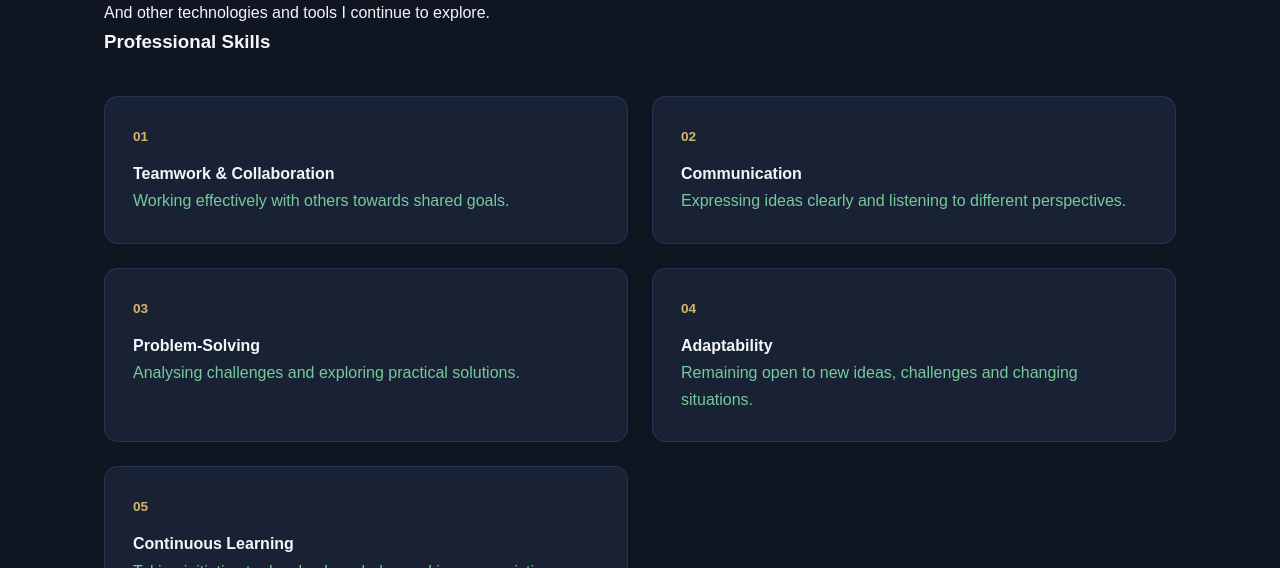
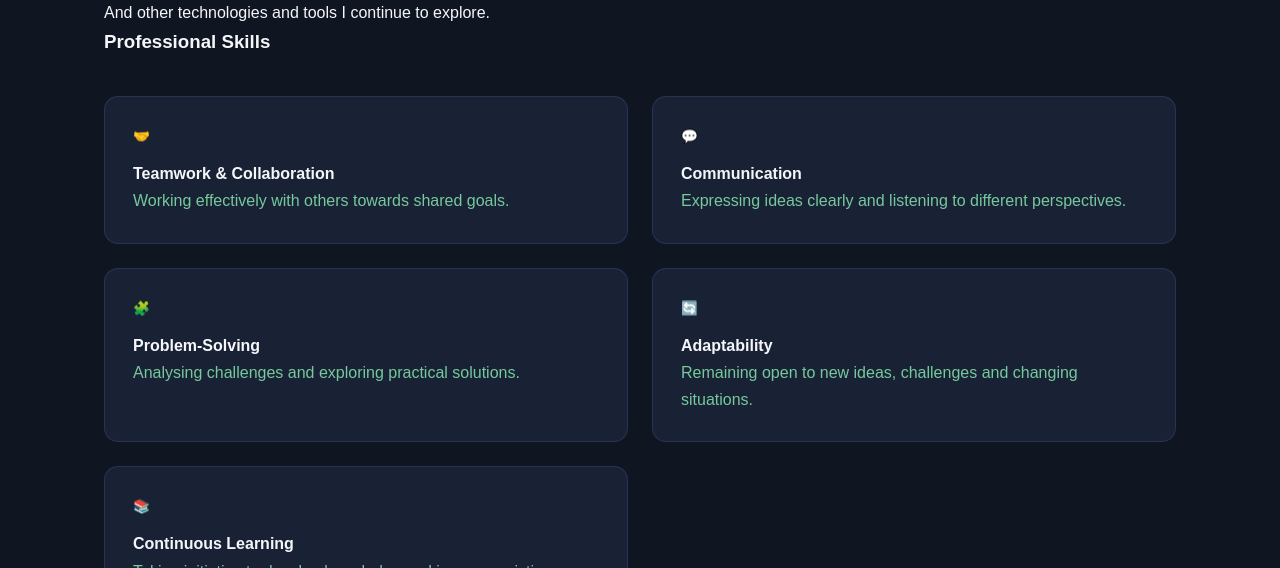
Before and after one commit to Iyinoluwa-art/stella-akinware-portfolio, a plain HTML site: page index.html in a window 1280 px wide. Shown: the part 3022-3590 px from the top of the page. Drawn offline with Linux system fonts and the light colour scheme.

Commit message:
Update index.html

```diff
--- a/index.html
+++ b/index.html
@@ -298,7 +298,7 @@
         <div class="skills-container">
 
             <article class="skill-card professional-card">
-                <span class="card-number">01</span>
+                <span class="card-number">🤝</span>
                 <h4>Teamwork & Collaboration</h4>
                 <p>
                     Working effectively with others towards
@@ -307,7 +307,7 @@
             </article>
 
             <article class="skill-card professional-card">
-                <span class="card-number">02</span>
+                <span class="card-number">💬</span>
                 <h4>Communication</h4>
                 <p>
                     Expressing ideas clearly and listening
@@ -316,7 +316,7 @@
             </article>
 
             <article class="skill-card professional-card">
-                <span class="card-number">03</span>
+                <span class="card-number">🧩</span>
                 <h4>Problem-Solving</h4>
                 <p>
                     Analysing challenges and exploring
@@ -325,7 +325,7 @@
             </article>
 
             <article class="skill-card professional-card">
-                <span class="card-number">04</span>
+                <span class="card-number">🔄</span>
                 <h4>Adaptability</h4>
                 <p>
                     Remaining open to new ideas, challenges
@@ -334,7 +334,7 @@
             </article>
 
             <article class="skill-card professional-card">
-                <span class="card-number">05</span>
+                <span class="card-number">📚</span>
                 <h4>Continuous Learning</h4>
                 <p>
                     Taking initiative to develop knowledge
```
